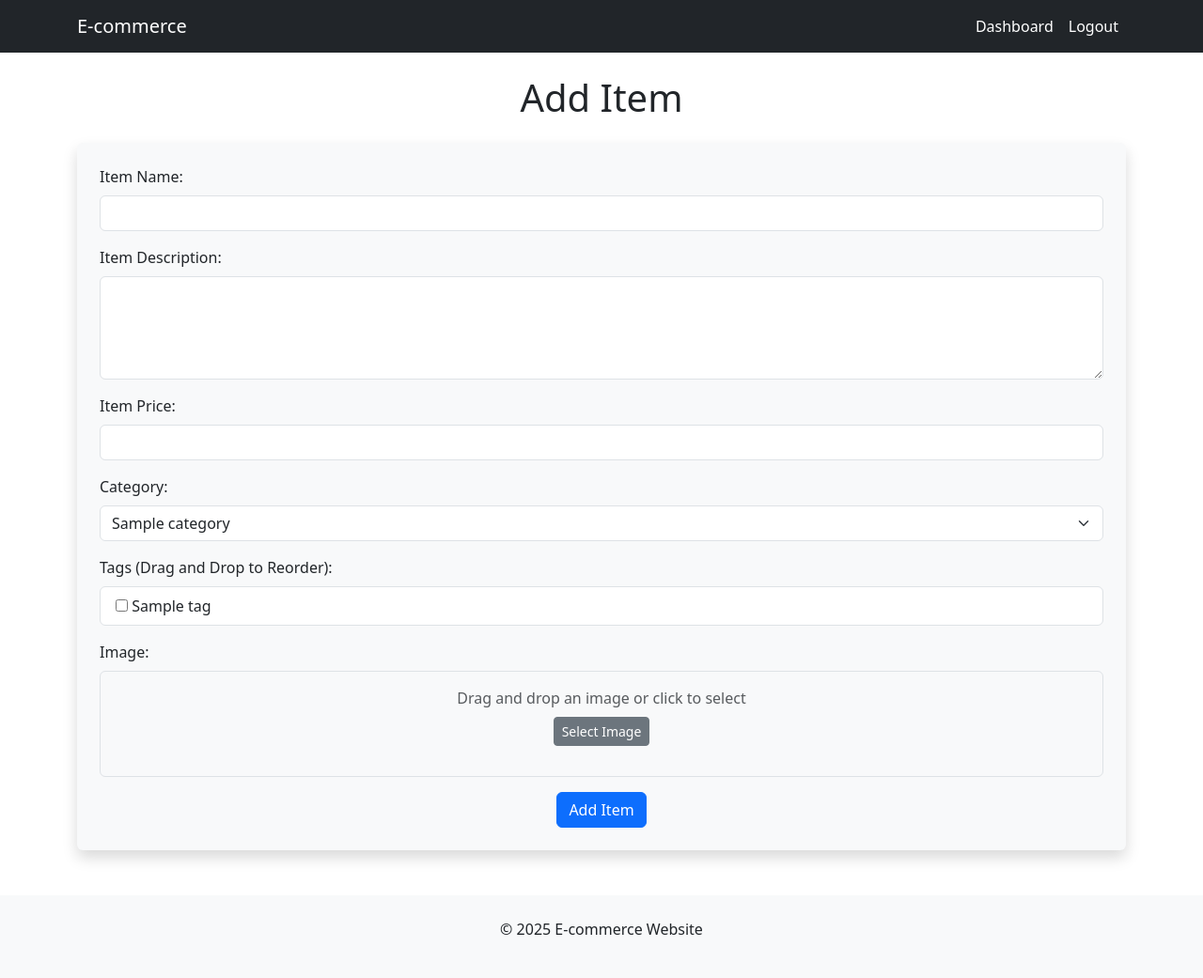
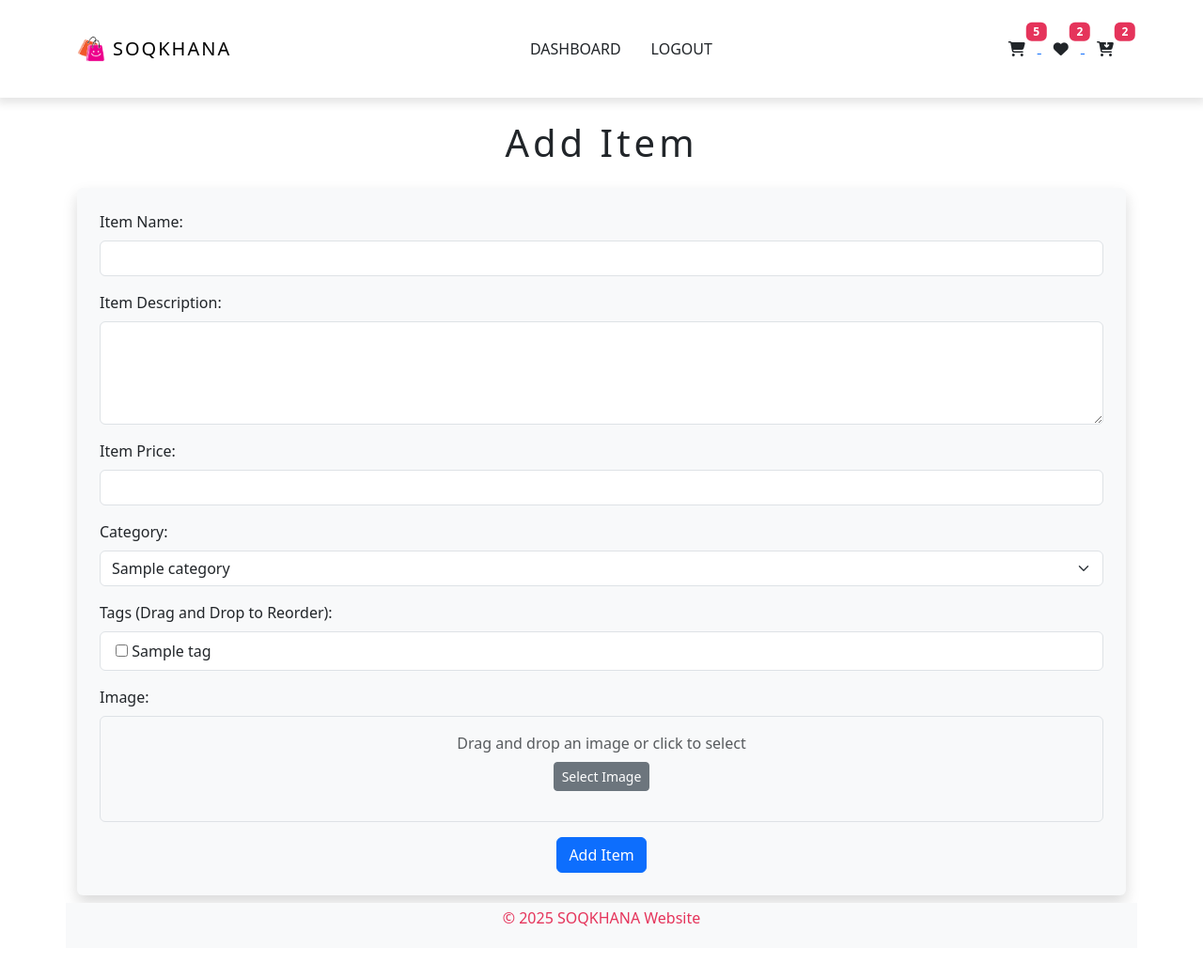
Before and after one commit to v2kv/graduation, a Flask app: page /admin/items/add in a window 1280 px wide. Shown: the whole page at 94% size. After the commit the page ends 986 px from the top, so only its background shows below. Run offline with Flask 3, Linux system fonts and the light colour scheme; a user stored in the database is signed in; tables that the repository leaves empty hold one stand-in row (values such as "Sample post"); some libraries are stand-ins or nearby versions.

Commit message:
new layout style

```diff
--- a/app.py
+++ b/app.py
@@ -59,4 +59,5 @@ def internal_server_error(error):
 if __name__ == '__main__':
     with app.app_context():
         db.create_all()  # Create tables in MySQL
-    app.run(debug=True)
+    app.run(debug=True,
+            port=5501)
--- a/static/layoutStyle.css
+++ b/static/layoutStyle.css
@@ -1,13 +1,103 @@
 
-.navbar-dark .navbar-nav .nav-link {
-    color: #ffffff;
+:root{
+    --pink:#e5345b;
 }
-.navbar-dark .navbar-nav .nav-link:hover {
-    color: #ffc107;
+body{
+    /* background: #414852; */
+    font-family: system-ui, -apple-system, BlinkMacSystemFont, 'Segoe UI', Roboto, Oxygen, Ubuntu, Cantarell, 'Open Sans', 'Helvetica Neue', sans-serif;
+
 }
-.btn-icon {
-    display: flex;
-    align-items: center;
-    justify-content: center;
-    gap: 5px;
+
+
+
+.bg-primary{
+    background-color:var(--pink) !important;
 }
+/* ***************************** */
+        /* Start nav bar */
+/* ***************************** */
+.navbar{
+    box-shadow: 0 3px 9px 3px rgba(0, 0, 0, 0.1);
+}
+.navbar-brand img{
+    width: 30px;
+   mix-blend-mode: multiply;
+
+}
+.nav-link:hover{
+    color: var(--pink) !important;
+}
+.nav-item{
+    border-bottom: 0.5px solid rgba(0, 0, 0, 0.1);
+}
+.navbar-brand span{
+    letter-spacing: 2px;
+
+}
+/* ******* media querier ***** */
+@media(min-width:992px){
+    .nav-item{
+        border-bottom: none;
+    }
+}
+
+/* ***************************** */
+        /* End nav bar */
+/* ***************************** */
+
+
+
+
+/* ***************************** */
+        /* Start Header */
+/* ***************************** */
+h1{
+letter-spacing: 4px;
+}
+::selection {
+
+    background: var(--pink);
+    color: white;
+  }
+#header .container div::selection {
+    color: red;
+    background: yellow;
+  }
+#header .container div a:hover {
+    background-color: var(--pink) !important;
+    color: white !important;
+    border: none;
+    /* letter-spacing: 10px; */
+
+}
+
+#header{
+
+    background: url(../img/banner-img-1.jpg) top/cover no-repeat;
+    padding-top:104px;
+    height: 80vh !important;
+}
+#textbara{
+    background-color: rgba(20, 20, 20,0.2);
+    padding:20px;
+    margin: 20vh auto;
+    width: fit-content;
+    border-radius: 20px;
+
+
+}
+
+
+
+
+
+/* ***************************** */
+        /* END Header */
+/* ***************************** */
+footer{
+    height: 50px !important;
+
+}
+footer p{
+    color: var(--pink);
+}
--- a/templates/layout.html
+++ b/templates/layout.html
@@ -3,14 +3,14 @@
 <head>
     <meta charset="UTF-8">
     <meta name="viewport" content="width=device-width, initial-scale=1.0">
-    <title>{% block title %}E-commerce{% endblock %}</title>
+    <title>{% block title %}SOQKHANA{% endblock %}</title>
     <link href="https://cdn.jsdelivr.net/npm/bootstrap@5.3.0-alpha1/dist/css/bootstrap.min.css" rel="stylesheet">
     <link rel="stylesheet" href="{{ url_for('static', filename='layoutStyle.css') }}">
     <link rel="stylesheet" href="{{ url_for('static', filename='index_style.css') }}">
     <link rel="stylesheet" href="{{ url_for('static', filename='all.css') }}">
 </head>
 <body>
-    <nav class="navbar navbar-expand-lg navbar-dark bg-dark">
+<!-- <nav class="navbar navbar-expand-lg navbar-dark bg-dark">
         <div class="container">
             <a class="navbar-brand" href="{{ url_for('index.index') }}">E-commerce</a>
             <button class="navbar-toggler" type="button" data-bs-toggle="collapse" data-bs-target="#navbarNav" aria-controls="navbarNav" aria-expanded="false" aria-label="Toggle navigation">
@@ -37,7 +37,84 @@
                 </ul>
             </div>
         </div>
+    </nav> -->
+
+
+   <!-- navbar -->
+   <nav class = "navbar navbar-expand-lg navbar-light bg-white py-4 top">
+    <div class = "container">
+        <a class = "navbar-brand d-flex justify-content-between align-items-center order-lg-0" href = "{{ url_for('index.index') }}">
+            <img src = "{{ url_for('static', filename='images/icon.avif') }}" alt = "site icon">
+            <span class = "text-uppercase fw-lighter ms-2">SOQKHANA</span>
+        </a>
+        {% if current_user.is_authenticated %}
+
+        <div class = "order-lg-2 nav-btns">
+            <a href="{{ url_for('cart.view_cart') }}">
+
+                <button type = "button" class = "btn position-relative">
+                    <i class = "fa fa-shopping-cart"></i>
+                    <span class = "position-absolute top-0 start-100 translate-middle badge bg-primary">5</span>
+                </button>
+            </a>
+            <a href="{{ url_for('wishlist.view_wishlist') }}">
+
+                <button type = "button" class = "btn position-relative">
+                    <i class = "fa fa-heart"></i>
+                    <span class = "position-absolute top-0 start-100 translate-middle badge bg-primary">2</span>
+                </button>
+            </a>
+            <a href="{{ url_for('order.view_orders') }}">
+
+                <button type = "button" class = "btn position-relative">
+                    <i class="fa-solid fa-cart-arrow-down"></i>
+                    <span class = "position-absolute top-0 start-100 translate-middle badge bg-primary">2</span>
+                </button>
+            </a>
+            {% endif %}
+        </div>
+
+        <button class = "navbar-toggler border-0" type = "button" data-bs-toggle = "collapse" data-bs-target = "#navMenu">
+            <span class = "navbar-toggler-icon"></span>
+        </button>
+
+        <div class = "collapse navbar-collapse order-lg-1" id = "navMenu">
+
+            <ul class = "navbar-nav mx-auto text-center">
+                {% if current_user.is_authenticated %}
+                {% if current_user.role == 'admin' %}
+                <li class = "nav-item px-2 py-2">
+                    <a class = "nav-link text-uppercase text-dark" href = "{{ url_for('admin.admin_dashboard') }}">Dashboard</a>
+                </li>
+                <li class = "nav-item px-2 py-2">
+                    <a class = "nav-link text-uppercase text-dark" href = "{{ url_for('admin.admin_logout') }}">Logout</a>
+                </li>
+
+                {% else %}
+                <li class = "nav-item px-2 py-2">
+                    <a class = "nav-link text-uppercase text-dark" href = "{{ url_for('user.user_dashboard') }}">Dashboard</a>
+                </li>
+                <li class = "nav-item px-2 py-2">
+                    <a class = "nav-link text-uppercase text-dark" href = "{{ url_for('user.user_logout') }}">Logout</a>
+                </li>
+
+                {% endif %}
+                {% else %}
+                <li class = "nav-item px-2 py-2">
+                    <a class = "nav-link text-uppercase text-dark" href = "{{ url_for('index.index') }}">Home</a>
+                </li>
+                <li class = "nav-item px-2 py-2">
+                    <a class = "nav-link text-uppercase text-dark" href = "{{ url_for('user.user_login') }}">Login</a>
+                </li>
+
+                {% endif %}
+            </ul>
+        </div>
+    </div>
 </nav>
+<!-- end of navbar -->
+
+<header>
 
     <div class="container mt-4">
         {% with messages = get_flashed_messages(with_categories=true) %}
@@ -53,8 +130,12 @@
         {% block content %}{% endblock %}
     </div>
 
-        <footer class="text-center bg-light py-4 mt-5">
-            <p>&copy; 2025 E-commerce Website</i></p>
+</header>
+    <footer>
+        <div class="container text-center bottom bg-light py-1 mt-2">
+
+            <p>&copy; 2025 SOQKHANA Website</i></p>
+        </div>
 
     </footer>
 
```
Also changed, not shown: static/images/icon.avif (added), static/style.css (added). Lines whose indentation alone changed are shown as unchanged.
